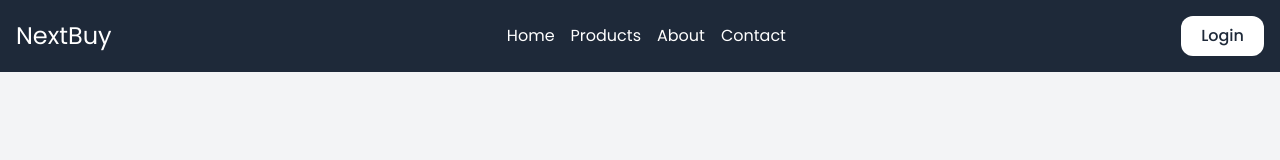
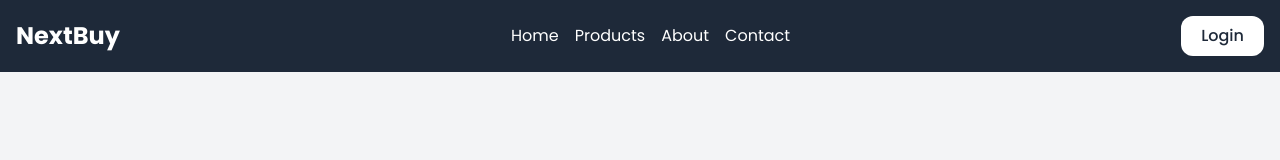
Before and after one commit to mdsamiulislam54/E-Landing-Page-Next.js, a Next.js app: page / in a window 1280 px wide. Shown: the top 160 px of the page. Built offline with nearby package versions, Linux system fonts and the light colour scheme; no server answers; the database is empty.

Commit message:
loading add

```diff
--- /dev/null
+++ b/src/app/loading.js
@@ -0,0 +1,9 @@
+import React from 'react'
+
+const Loading = () => {
+  return (
+    <div className='min-h-screen flex justify-center items-center'>Loading...</div>
+  )
+}
+
+export default Loading
--- a/src/components/navber/page.jsx
+++ b/src/components/navber/page.jsx
@@ -1,15 +1,17 @@
-import Link from 'next/link'
-import React from 'react'
+"use client";
+
+import Link from 'next/link';
+import React from 'react';
 
 const Navbar = () => {
   return (
     <nav className='flex justify-between items-center py-4 container mx-auto px-4 max-w-screen-xl'>
       <div>
-            <h1>
-                <Link href="/" className='text-2xl text-bold'>NextBuy</Link>
+        <h1 className='text-2xl font-bold'>
+          <Link href="/">NextBuy</Link>
         </h1>
       </div>
-        <div className=''>
+      <div>
         <ul className='flex space-x-4'>
           <li>
             <Link href="/">Home</Link>
@@ -23,14 +25,18 @@ const Navbar = () => {
           <li>
             <Link href="/contact">Contact</Link>
           </li>
-
         </ul>
       </div>
       <div>
-            <Link href="/loin" className='inline-flex items-center justify-center rounded-xl bg-white px-5 py-2 font-medium text-gray-800 transition hover:bg-transparent hover:text-white hover:outline hover:outline-2 hover:outline-white'>Login</Link>
+        <Link
+          href="/login"
+          className='inline-flex items-center justify-center rounded-xl bg-white px-5 py-2 font-medium text-gray-800 transition hover:bg-transparent hover:text-white hover:outline hover:outline-2 hover:outline-white'
+        >
+          Login
+        </Link>
       </div>
     </nav>
-  )
-}
+  );
+};
 
-export default Navbar
+export default Navbar;
```
Lines whose indentation alone changed are shown as unchanged.
